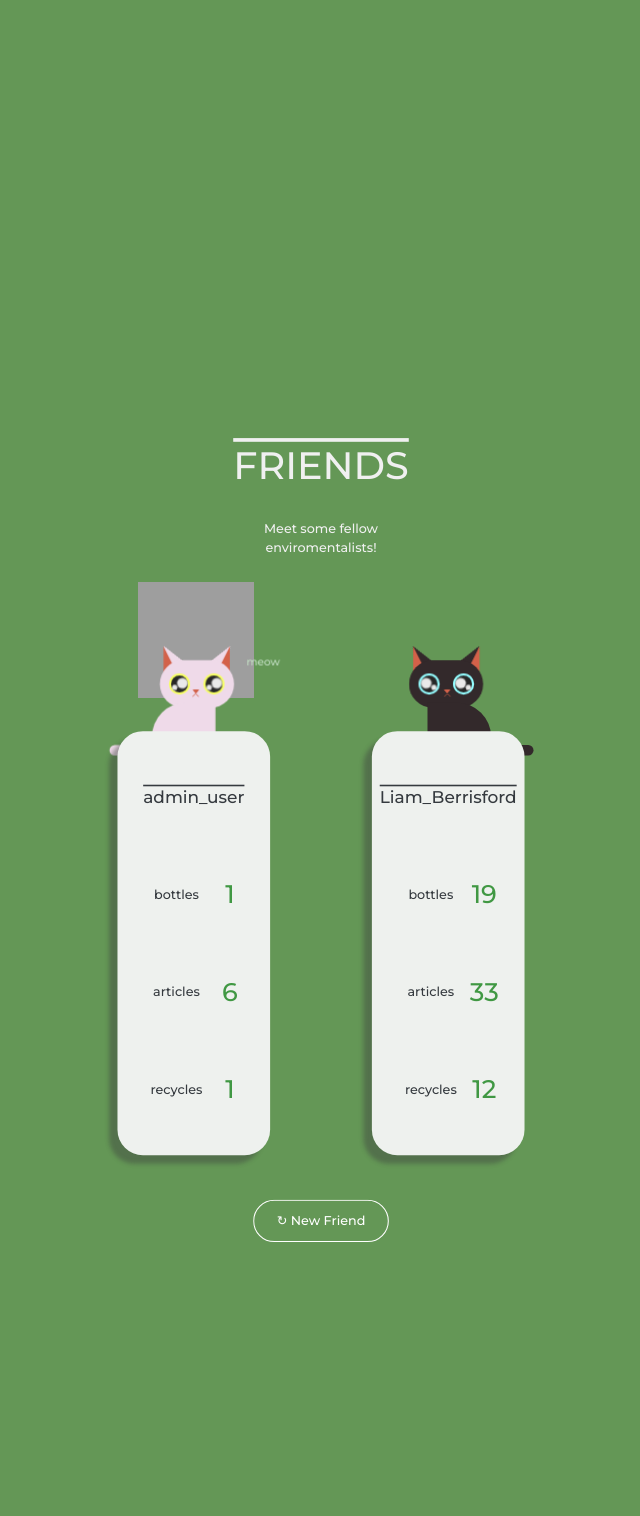
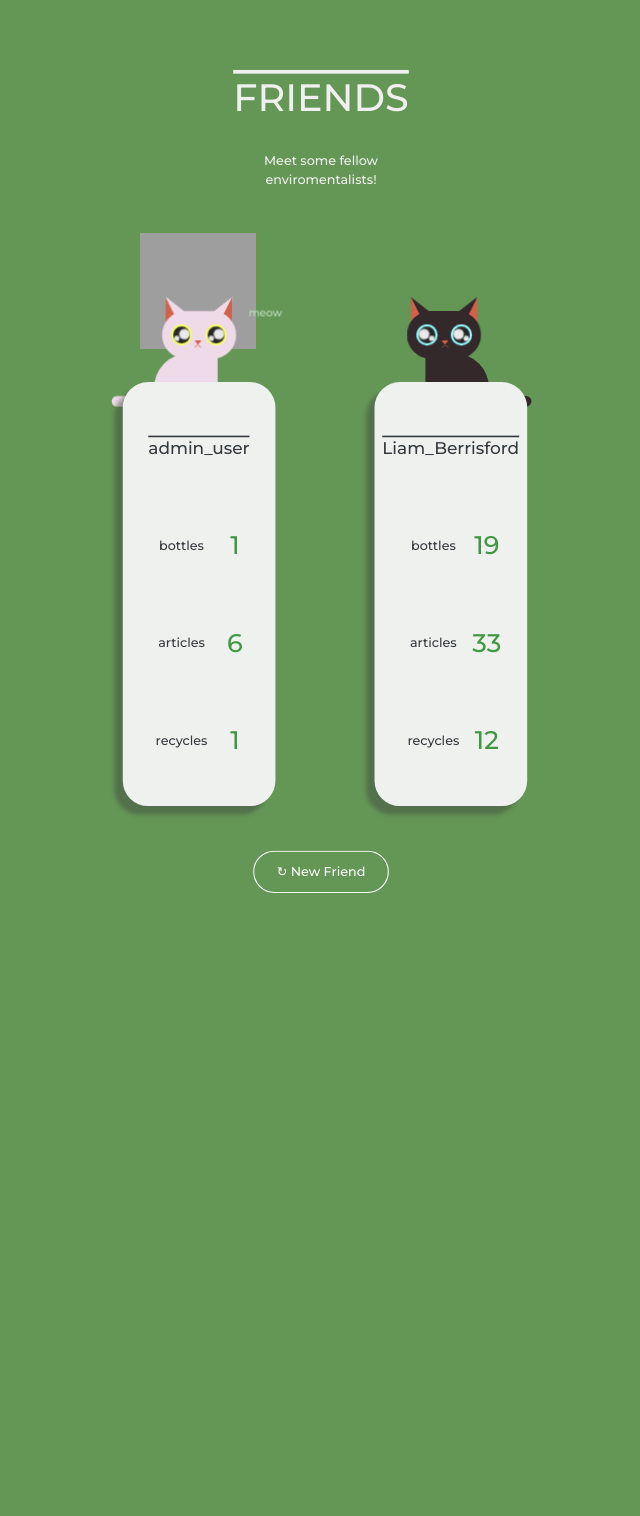
Before and after one commit to Jessie-McColm/ClimateCare, a Django app: page /climate/friend in a window 1280 px wide. Shown: the part 56-1572 px from the top of the page, without its empty margins (319-959 px from the left). After the commit the page ends 949 px from the top, so only its background shows below. Run offline with Django 4.2, Linux system fonts and the light colour scheme; a user stored in the database is signed in; data comes from the database, SQL or seed files in the repository; some libraries are stand-ins or nearby versions; grey boxes are pictures that could not be loaded.

Commit message:
Scaling friends

```diff
--- a/creature_care/climate/static/friends.css
+++ b/creature_care/climate/static/friends.css
@@ -5,23 +5,16 @@
 
 /* Fredoka One for numbers??*/
 
-.main_column{
 
-    display: flex;
-    flex-direction: column;
-    justify-content: space-evenly;
-    position: relative;
+.container-fluid{
     transform: scale(0.53);
-    text-align: center;
-    width: 100%;
-    margin: auto;
-
 }
 
 .title{
     font-size: 3em;
     text-decoration: overline;
     width: 100%;
+    margin-top: -60vh;
 }
 
 .speech1{
@@ -102,7 +95,7 @@
     height: 15em;
     width: 80%;
 
-    margin-top: 1vh;
+    margin-top: -20vh;
 
 
 }
--- a/creature_care/climate/templates/friends.html
+++ b/creature_care/climate/templates/friends.html
@@ -35,7 +35,7 @@
 
 {% block content %}
 
-<div class='main_column'>
+<div class='container-fluid'>
     <div class = 'text-box'>
         <p class = "title">FRIENDS</p>
         <p>Meet some fellow enviromentalists!</p>
```
